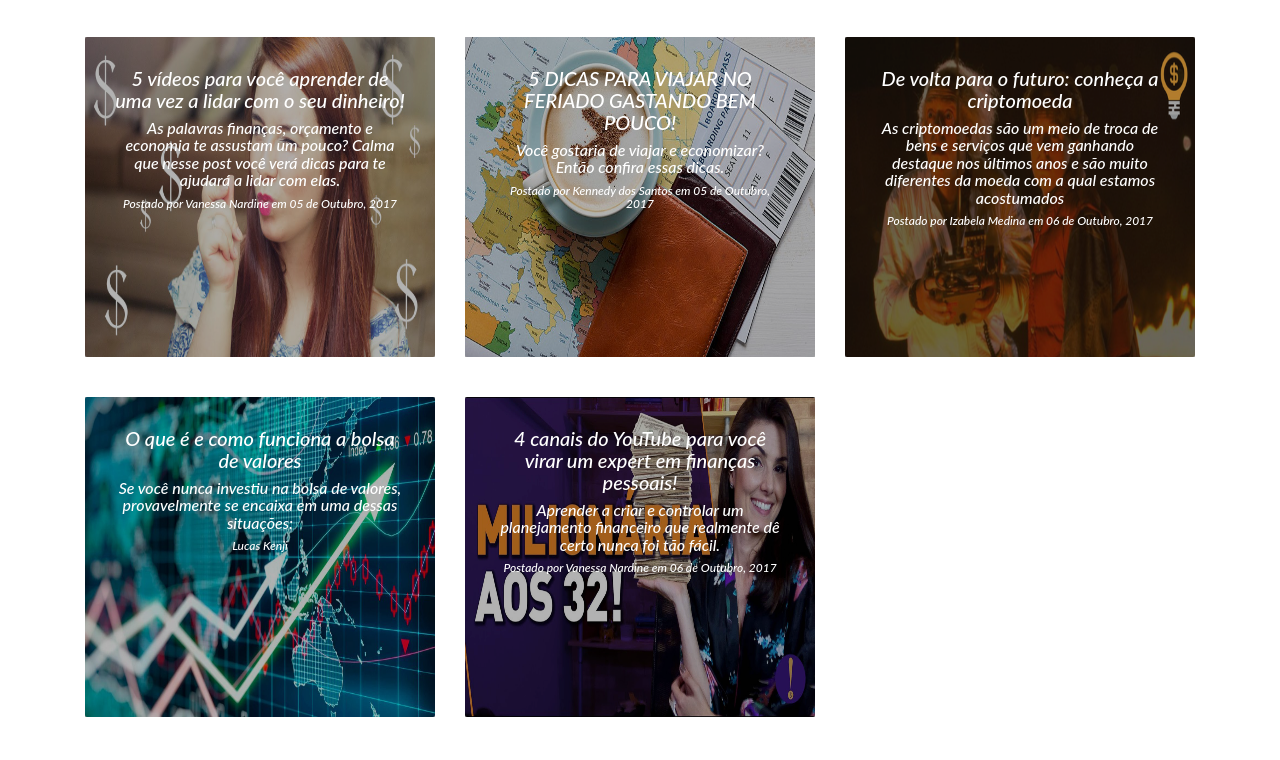
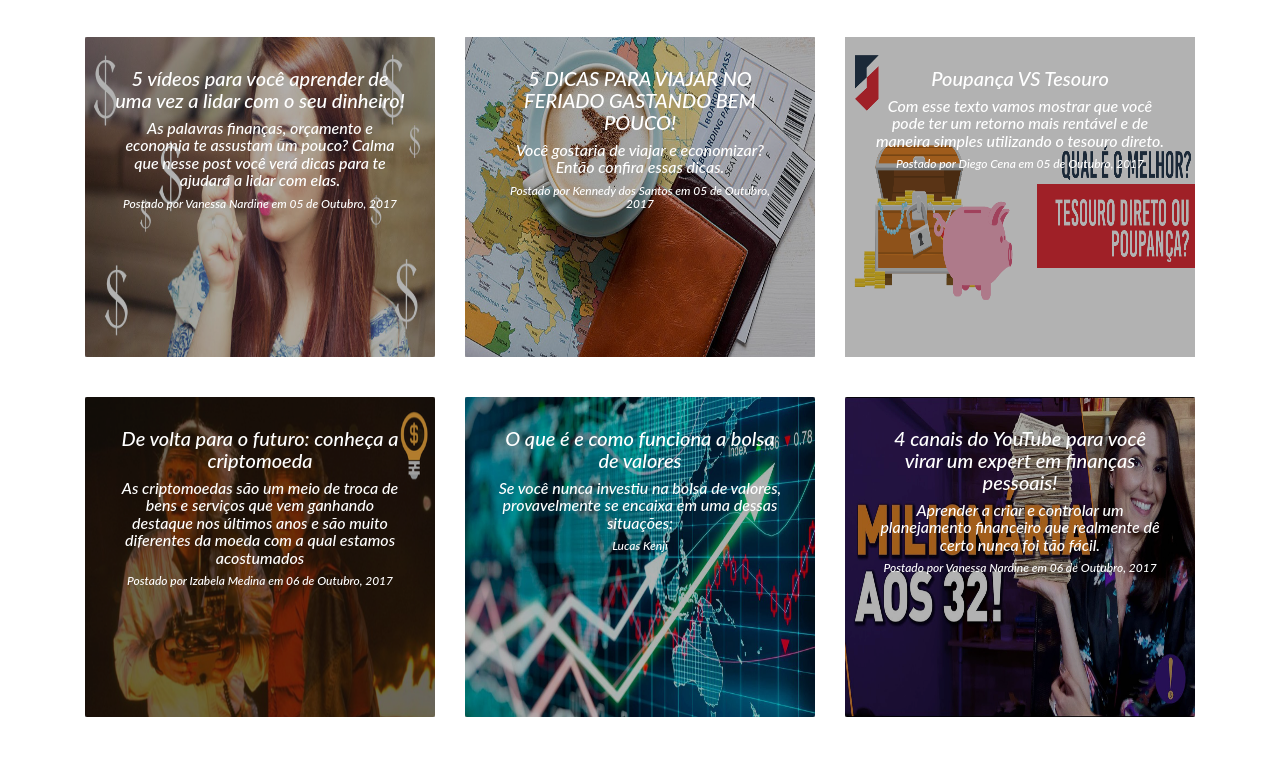
Before and after one commit to EEller/assigments-leads, a website: page public/index.html in a window 1280 px wide. Shown: the part 1279-2039 px from the top of the page. Drawn offline with nearby package versions, Linux system fonts and the light colour scheme.

Commit message:
Add link to poupanca vs tesouro in home

```diff
--- a/public/index.html
+++ b/public/index.html
@@ -179,6 +179,20 @@
 					</div>
 					<div class="col- col-sm- col-md-6 col-lg-4">
 						<div class="post-item">
+							<img src="images/post-poupanca-vs-tesouro.png">
+							<div class="retina">
+								<a href="post-poupanca-vs-tesouro.html">Ler Post.</a>
+							</div>
+							<div class="post-title">
+								<h1> Poupança VS Tesouro</h1>
+								<h3> Com esse texto vamos mostrar que você pode ter um retorno mais rentável e de maneira simples utilizando o tesouro direto.</h3>
+								<h5> Postado por Diego Cena em 05 de Outubro, 2017</h5>
+							</div>
+						</div>
+						<div class="espaco-post"></div>
+					</div>
+					<div class="col- col-sm- col-md-6 col-lg-4">
+						<div class="post-item">
 							<img src="images/volta_futuro.png">
 							<div class="retina">
 								<a href="post-criptomoeda.html">Ler Post.</a>
```
